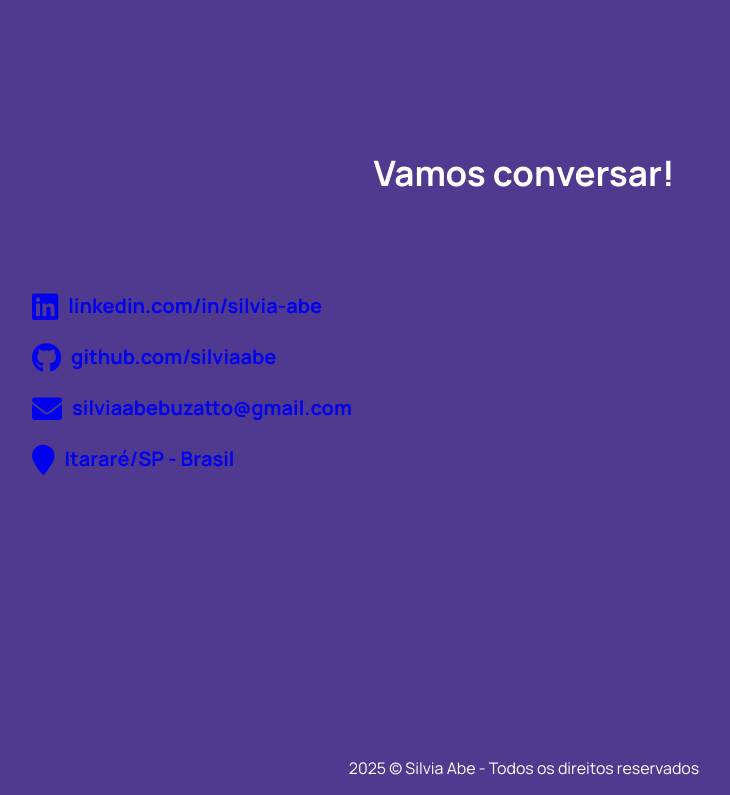
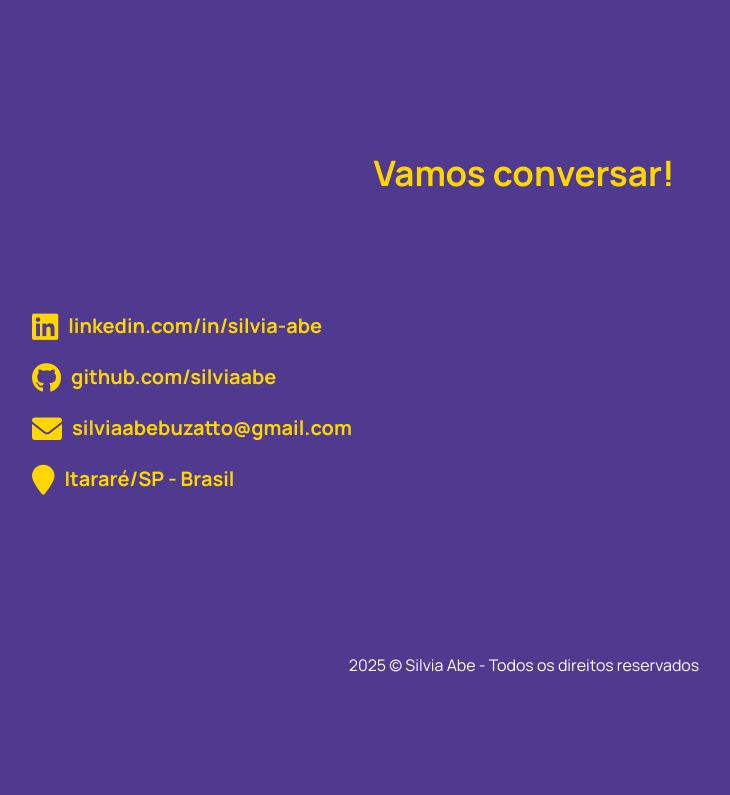
Before and after one commit to silviaabe/portfolio-silvia, a React (Vite) app: page / in a window 1280 px wide. Shown: the part 3721-4516 px from the top of the page, without its empty margins (116-846 px from the left). After the commit the page ends 4413 px from the top, so only its background shows below. Built offline with nearby package versions, Linux system fonts and the light colour scheme; a web font is replaced by a local one.

Commit message:
style: update Contact page styles

```diff
--- a/src/containers/Contact/styles.ts
+++ b/src/containers/Contact/styles.ts
@@ -1,7 +1,7 @@
 import styled from "styled-components";
 
 export const ContactSection = styled.section`
-  height: 70vh;
+  height: 100%;
   position: relative;
   transition: opacity 0.5s ease-in-out;
   padding: 0 10%;
@@ -13,17 +13,16 @@ export const ContactSection = styled.section`
 `
 
 export const ContactTitle = styled.h2`
-  color: var(--dark-gray);
+  color: #ffd700;
   font-size: 35px;
   margin-bottom: 25px;
   text-align: center;
 `
 
 export const ContactLinks = styled.div`
-  color: var(--dark-gray);
   text-align: left;
   grid-gap: 20px;
-  padding: 70px 20px 20px;
+  padding: 90px 20px;
 `
 
 export const ContactLink = styled.div`
@@ -40,14 +39,14 @@ export const ContactIcon = styled.a`
   }
 
   i {
-    background-color: var(--light-gray);
-    color: var(--black);
+    background-color: #503A8F;
+    color: #ffd700;
     margin-right: 10px;
     font-size: 30px;
   }
 
   h3 {
-        color: var(--dark-gray);
+        color: #ffd700;
         font-size: 20px;
       }
 `
```
